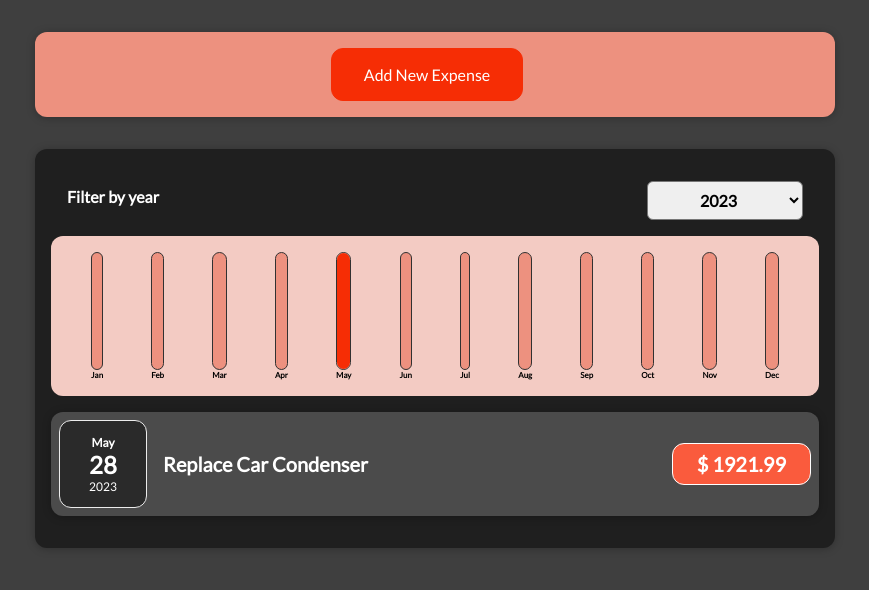
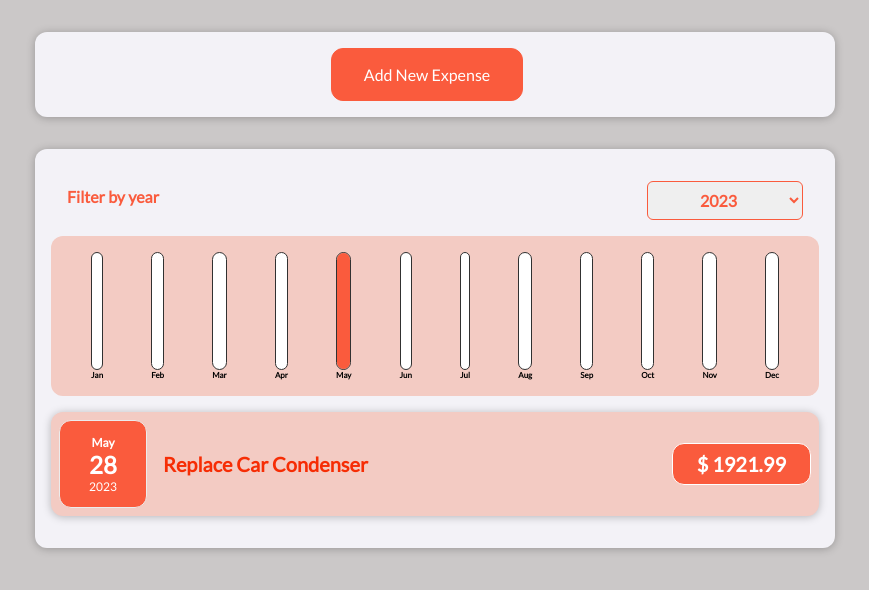
Before and after one commit to JamilleN/ExpenseTracker, a React (Create React App) app: page / in a window 1280 px wide. Shown: the top 590 px of the page, without its empty margins (205-1074 px from the left). Built offline with nearby package versions, Linux system fonts and the light colour scheme.

Commit message:
updated some formats and colour

```diff
--- a/src/components/Chart/ChartBar.css
+++ b/src/components/Chart/ChartBar.css
@@ -10,7 +10,7 @@
     width: 100%;
     border: 1px solid #313131;
     border-radius: 12px;
-    background-color: #ed917f;
+    background-color: white;
     overflow: hidden;
     display: flex;
     flex-direction: column;
@@ -18,7 +18,7 @@
   }
 
   .chartBar_fill {
-    background-color: #f62d05;
+    background-color: #FA5B3D;
     width: 100%;
     transition: all 0.3s ease-out;
   }
--- a/src/components/Expenses/ExpenseDate.css
+++ b/src/components/Expenses/ExpenseDate.css
@@ -4,7 +4,7 @@
   width: 5.5rem;
   height: 5.5rem;
   border: 1px solid #ececec;
-  background-color: #2a2a2a;
+  background-color: #FA5B3D;
   color: white;
   border-radius: 12px;
   align-items: center;
--- a/src/components/Expenses/ExpenseItem.css
+++ b/src/components/Expenses/ExpenseItem.css
@@ -4,7 +4,7 @@
     align-items: center;
     padding: 0.5rem;
     margin: 1rem 0;
-    background-color: #4b4b4b;
+    background-color: #f3cbc3;
   }
 
   .expenseItem_description {
@@ -22,7 +22,7 @@
     font-size: 1rem;
     flex: 1;
     margin: 0 1rem;
-    color: white;
+    color: #f62d05;
   }
 
   .expenseItem_price {
--- a/src/components/Expenses/Expenses.css
+++ b/src/components/Expenses/Expenses.css
@@ -1,6 +1,6 @@
 .expenses {
   padding: 1rem;
-  background-color: rgb(31, 31, 31);
+  background-color: #f3f2f7;
   margin: 2rem auto;
   width: 50rem;
   max-width: 95%;
--- a/src/components/Expenses/ExpensesFilter.css
+++ b/src/components/Expenses/ExpensesFilter.css
@@ -1,5 +1,5 @@
 .expensesFilter {
-    color: white;
+    color: #FA5B3D;
     padding: 0 1rem;
   }
 
@@ -17,8 +17,10 @@
   }
 
   .expensesFilter select {
+    color: #FA5B3D;
     font: inherit;
     padding: 0.5rem 3rem;
     font-weight: bold;
+    border-color: #FA5B3D;
     border-radius: 6px;
   }
--- a/src/components/NewExpense/NewExpense.css
+++ b/src/components/NewExpense/NewExpense.css
@@ -1,5 +1,5 @@
 .newExpense {
-  background-color: #ed917f;
+  background-color: #f3f2f7;
   padding: 1rem;
   margin: 2rem auto;
   width: 50rem;
@@ -13,8 +13,8 @@
   font: inherit;
   cursor: pointer;
   padding: 1rem 2rem;
-  border: 1px solid #f62d05;
-  background-color: #f62d05;
+  border: 1px solid #FA5B3D;
+  background-color: #FA5B3D;
   color: white;
   border-radius: 12px;
   margin-right: 1rem;
@@ -31,7 +31,7 @@
 }
 
 .newExpense button.alternative {
-  color: #f62d05;
+  color: #FA5B3D;
   border-color: transparent;
   background-color: transparent;
 }
--- a/src/index.css
+++ b/src/index.css
@@ -2,13 +2,10 @@
 
 * {
   box-sizing: border-box;
-}
-
-html {
   font-family: 'Lato', sans-serif;
 }
 
 body {
   margin: 0;
-  background-color: #3f3f3f;
+  background-color: #cbc8c8;
 }
```
Also changed, not shown: 12 other files (tests, documents, lock files or other folders).
